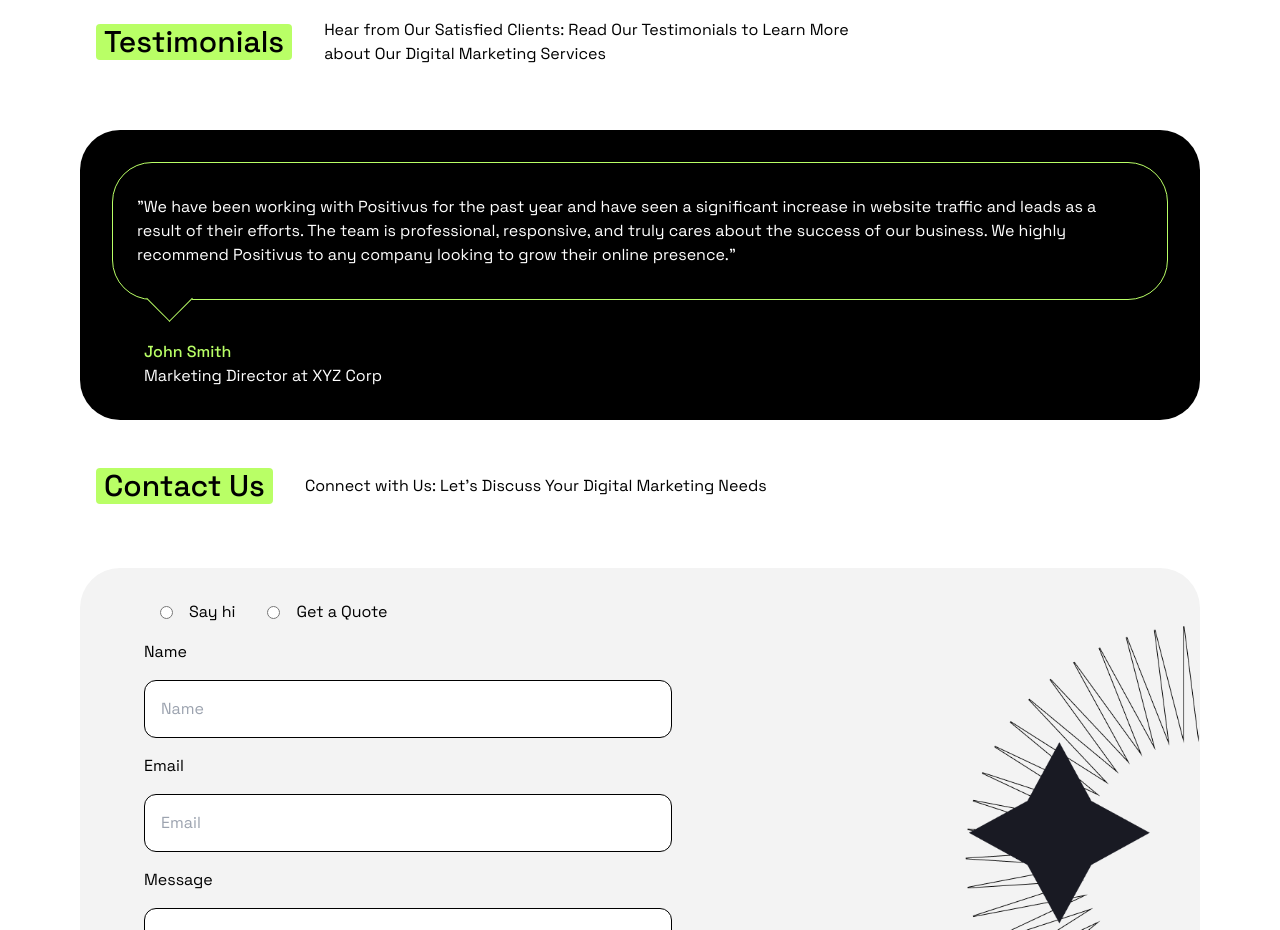
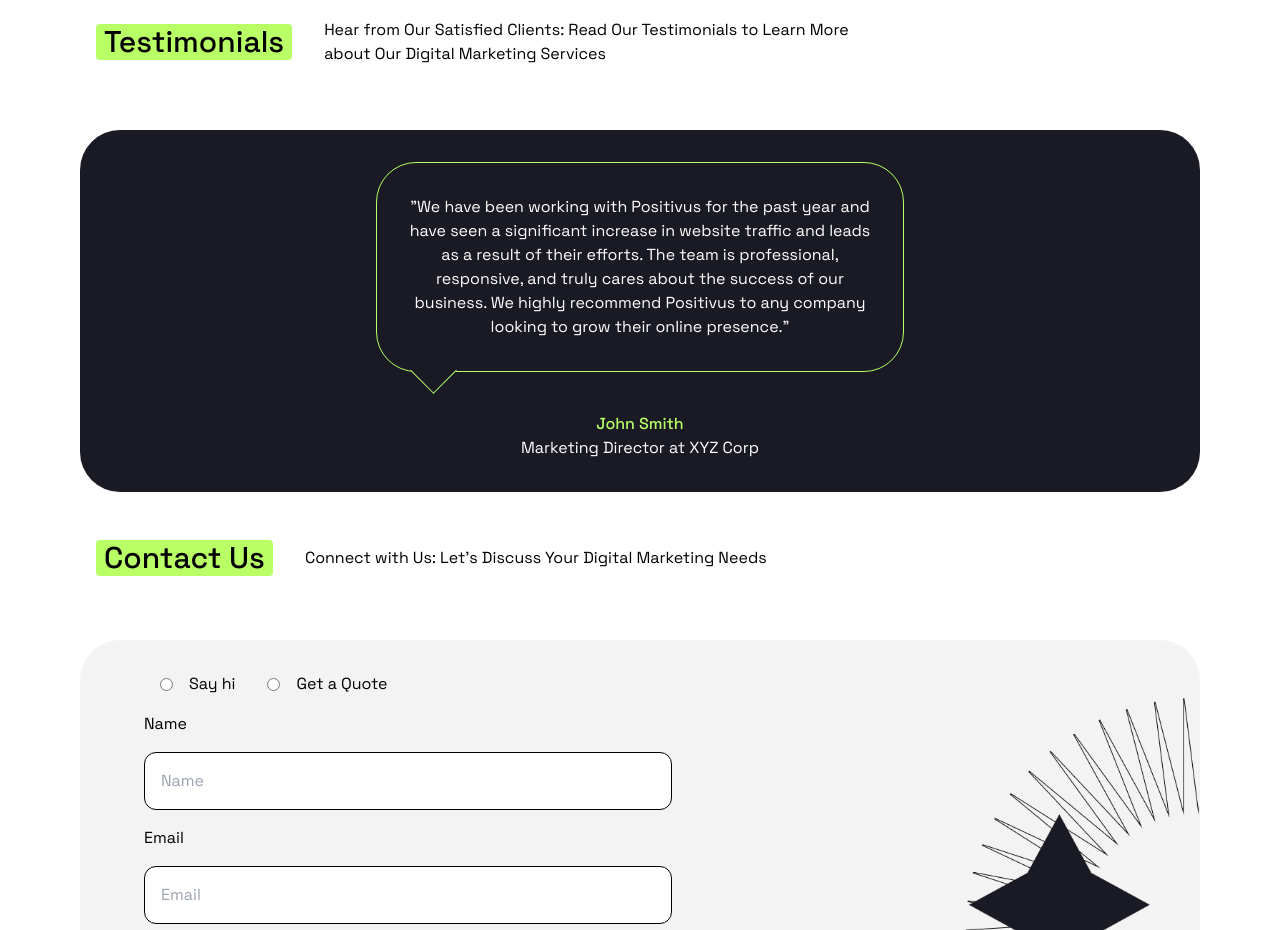
Before and after one commit to richiewong/hero-image, a Next.js app: page / in a window 1280 px wide. Shown: the part 4780-5710 px from the top of the page. Built offline with nearby package versions, Linux system fonts and the light colour scheme.

Commit message:
feat: swiper

```diff
--- a/app/page.tsx
+++ b/app/page.tsx
@@ -1,6 +1,7 @@
 import Image from "next/image";
 import Header from "@/components/Header";
 import Accordian from "@/components/Accordian";
+import Testimonials from "@/components/Testimonials";
 
 export default function Home() {
   return (
@@ -18,7 +19,7 @@ export default function Home() {
       </section>
 
       <section className="hidden md:block md:flex md:flex-row">
-        <div className="">
+        <div>
           <div className="text-4xl font-medium leading-snug mb-8 lg:text-5xl lg:leading-snug xl:text-6xl xl:leading-normal">Navigating the digital landscape for success</div>
           <div className="mb-4">Our digital marketing agency helps businesses grow and succeed online through a range of services including SEO, PPC, social media marketing, and content creation.</div>
           <div className="bg-black text-white text-center px-8 py-4 rounded-2xl hover:bg-[#191A23] cursor-pointer inline-block">Book a consultation</div>
@@ -298,18 +299,7 @@ export default function Home() {
           <div className="mb-4 md:w-1/2">Hear from Our Satisfied Clients: Read Our Testimonials to Learn More about Our Digital Marketing Services</div>
         </div>
 
-        <div className="bg-black rounded-[40px] text-white p-8 text-left">
-          <div>
-            <div className="border border-solid border-[#B9FF66] rounded-[40px] mb-10 px-6 py-8 relative">
-              <div>"We have been working with Positivus for the past year and have seen a significant increase in website traffic and leads as a result of their efforts. The team is professional, responsive, and truly cares about the success of our business. We highly recommend Positivus to any company looking to grow their online presence."</div>
-              <div className="absolute p-4 -bottom-4 left-10 h-4 w-4 rotate-45 border-b border-r border-solid border-[#B9FF66] bg-black"></div>
-            </div>
-            <div className="px-8">
-              <div className="font-medium text-[#B9FF66]">John Smith</div>
-              <div>Marketing Director at XYZ Corp</div>
-            </div>
-          </div>
-        </div>
+        <Testimonials></Testimonials>
       </section>
 
       {/* Contact Us */}
@@ -324,11 +314,11 @@ export default function Home() {
           <div className="md:w-1/2 md:ml-8">
             <div className="flex justify-between items-center px-4 mb-4 md:justify-start">
               <div className="flex justify-between items-center md:mr-8">
-                <input type="radio" name="contact" id="hi" className=""></input>
+                <input type="radio" name="contact" id="hi"></input>
                 <label htmlFor="hi" className="ml-4 flex items-center">Say hi</label>
               </div>
               <div className="flex justify-between items-center">
-                <input type="radio" name="contact" id="quote" className=""></input>
+                <input type="radio" name="contact" id="quote"></input>
                 <label htmlFor="quote" className="ml-4">Get a Quote</label>
               </div>
             </div>
--- /dev/null
+++ b/components/Testimonials.tsx
@@ -0,0 +1,82 @@
+'use client';
+import { Swiper, SwiperSlide } from 'swiper/react';
+import { Navigation, Autoplay } from 'swiper/modules';
+
+import 'swiper/css';
+
+export default function Testimonials() {
+  return (
+    <div className="bg-2 rounded-[40px] text-white p-8 text-left h-full w-full block">
+      <Swiper
+        navigation={true}
+        autoplay={{
+          delay: 2000,
+          disableOnInteraction: false,
+        }}
+        modules={[Navigation, Autoplay]}
+        className="h-full w-full"
+      >
+        <SwiperSlide className="text-center flex justify-center items-center">
+          <div className="md:w-1/2 md:mx-auto">
+            <div className="border border-solid border-[#B9FF66] rounded-[40px] mb-10 px-6 py-8 relative">
+              <div>"We have been working with Positivus for the past year and have seen a significant increase in website traffic and leads as a result of their efforts. The team is professional, responsive, and truly cares about the success of our business. We highly recommend Positivus to any company looking to grow their online presence."</div>
+              <div className="absolute p-4 -bottom-4 left-10 h-4 w-4 rotate-45 border-b border-r border-solid border-[#B9FF66] bg-2"></div>
+            </div>
+            <div className="px-8">
+              <div className="font-medium text-[#B9FF66]">John Smith</div>
+              <div>Marketing Director at XYZ Corp</div>
+            </div>
+          </div>
+        </SwiperSlide>
+        <SwiperSlide className="text-center flex justify-center items-center">
+          <div className="md:w-1/2 md:mx-auto">
+            <div className="border border-solid border-[#B9FF66] rounded-[40px] mb-10 px-6 py-8 relative">
+              <div>"We have been working with Positivus for the past year and have seen a significant increase in website traffic and leads as a result of their efforts. The team is professional, responsive, and truly cares about the success of our business. We highly recommend Positivus to any company looking to grow their online presence."</div>
+              <div className="absolute p-4 -bottom-4 left-10 h-4 w-4 rotate-45 border-b border-r border-solid border-[#B9FF66] bg-2"></div>
+            </div>
+            <div className="px-8">
+              <div className="font-medium text-[#B9FF66]">John Smith</div>
+              <div>Marketing Director at XYZ Corp</div>
+            </div>
+          </div>
+        </SwiperSlide>
+        <SwiperSlide className="text-center flex justify-center items-center">
+          <div className="md:w-1/2 md:mx-auto">
+            <div className="border border-solid border-[#B9FF66] rounded-[40px] mb-10 px-6 py-8 relative">
+              <div>"We have been working with Positivus for the past year and have seen a significant increase in website traffic and leads as a result of their efforts. The team is professional, responsive, and truly cares about the success of our business. We highly recommend Positivus to any company looking to grow their online presence."</div>
+              <div className="absolute p-4 -bottom-4 left-10 h-4 w-4 rotate-45 border-b border-r border-solid border-[#B9FF66] bg-2"></div>
+            </div>
+            <div className="px-8">
+              <div className="font-medium text-[#B9FF66]">John Smith</div>
+              <div>Marketing Director at XYZ Corp</div>
+            </div>
+          </div>
+        </SwiperSlide>
+        <SwiperSlide className="text-center flex justify-center items-center">
+          <div className="md:w-1/2 md:mx-auto">
+            <div className="border border-solid border-[#B9FF66] rounded-[40px] mb-10 px-6 py-8 relative">
+              <div>"We have been working with Positivus for the past year and have seen a significant increase in website traffic and leads as a result of their efforts. The team is professional, responsive, and truly cares about the success of our business. We highly recommend Positivus to any company looking to grow their online presence."</div>
+              <div className="absolute p-4 -bottom-4 left-10 h-4 w-4 rotate-45 border-b border-r border-solid border-[#B9FF66] bg-2"></div>
+            </div>
+            <div className="px-8">
+              <div className="font-medium text-[#B9FF66]">John Smith</div>
+              <div>Marketing Director at XYZ Corp</div>
+            </div>
+          </div>
+        </SwiperSlide>
+        <SwiperSlide className="text-center flex justify-center items-center">
+          <div className="md:w-1/2 md:mx-auto">
+            <div className="border border-solid border-[#B9FF66] rounded-[40px] mb-10 px-6 py-8 relative">
+              <div>"We have been working with Positivus for the past year and have seen a significant increase in website traffic and leads as a result of their efforts. The team is professional, responsive, and truly cares about the success of our business. We highly recommend Positivus to any company looking to grow their online presence."</div>
+              <div className="absolute p-4 -bottom-4 left-10 h-4 w-4 rotate-45 border-b border-r border-solid border-[#B9FF66] bg-2"></div>
+            </div>
+            <div className="px-8">
+              <div className="font-medium text-[#B9FF66]">John Smith</div>
+              <div>Marketing Director at XYZ Corp</div>
+            </div>
+          </div>
+        </SwiperSlide>
+      </Swiper>
+    </div>
+  );
+}
```
Also changed, not shown: package.json (+5 -4 lines), 1 other file (tests, documents, lock files or other folders).
